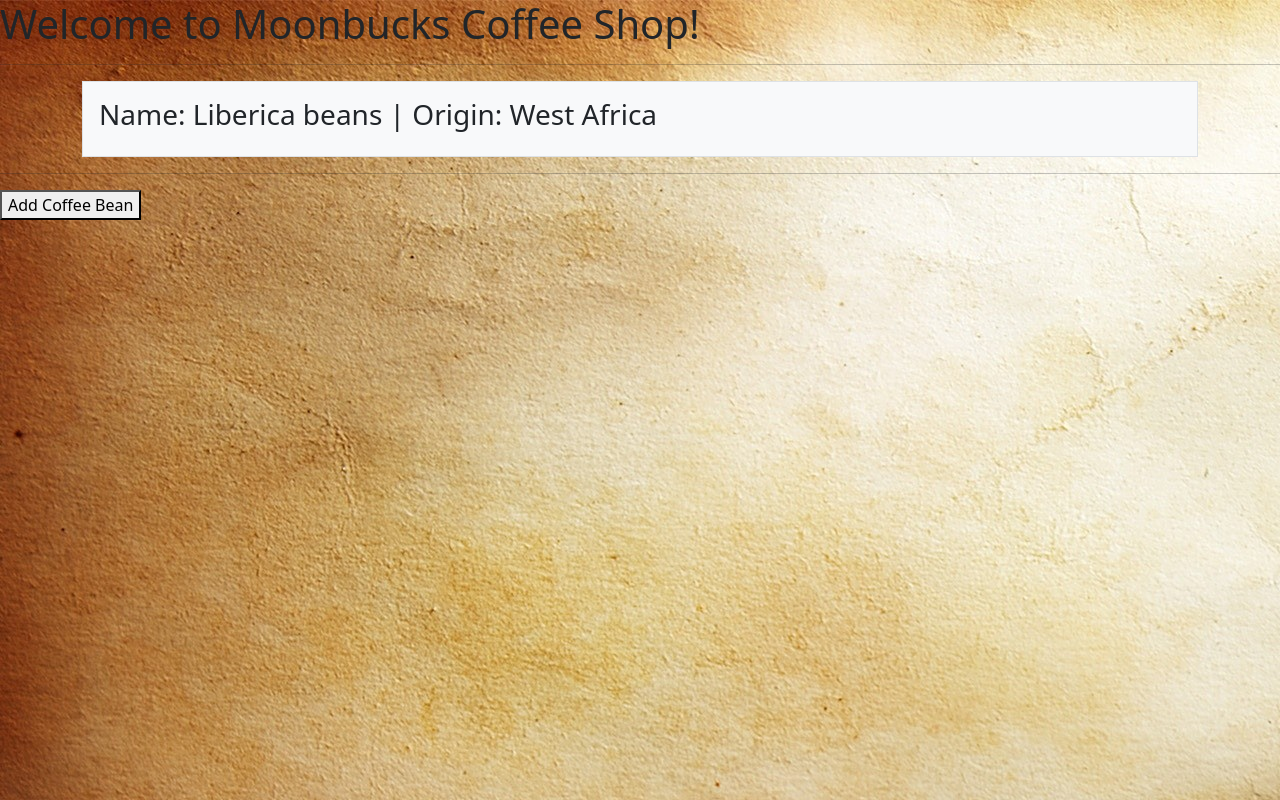
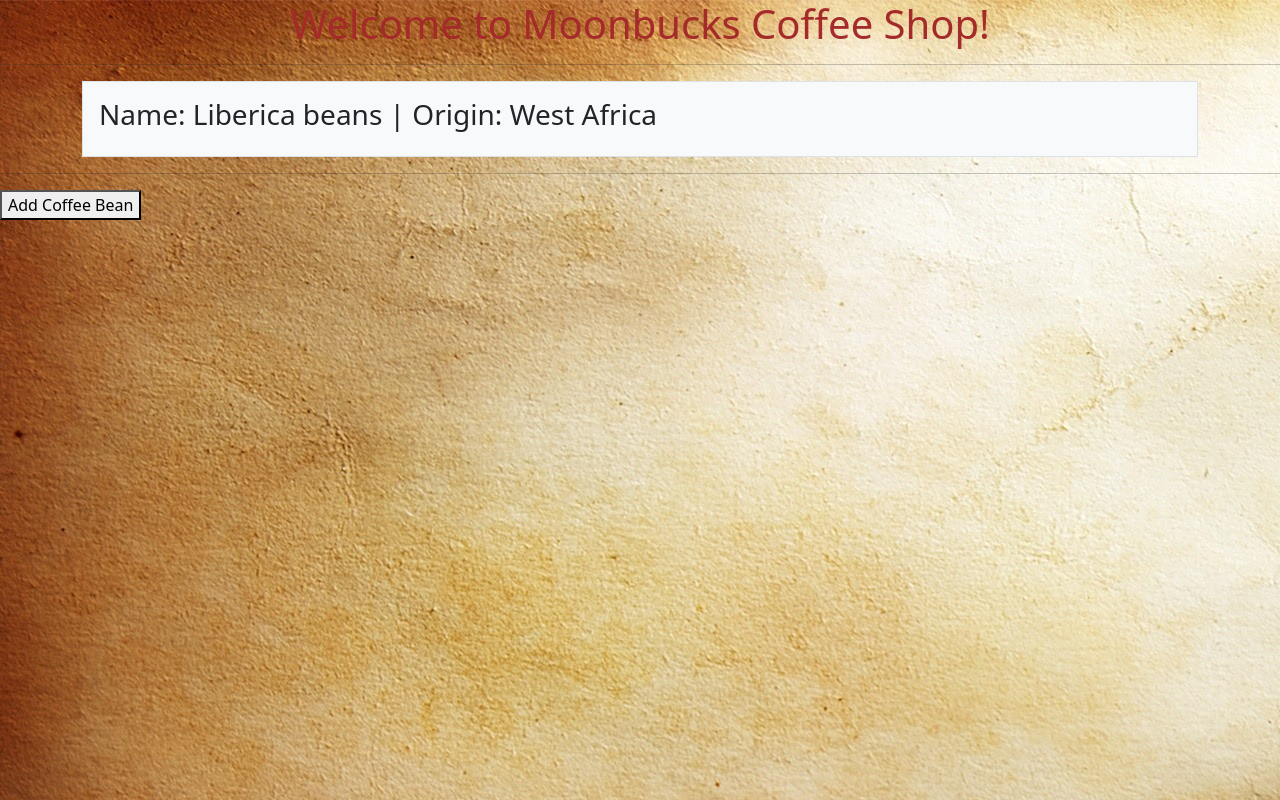
Before and after one commit to nancyliqn91/Coffee-Shop-Inventory-Tracker, a React (Create React App) app: page / in a window 1280 px wide. Built offline with nearby package versions, Linux system fonts and the light colour scheme.

Commit message:
add more css

```diff
--- a/src/App.css
+++ b/src/App.css
@@ -2,7 +2,19 @@ body {
   text-align: center;
 }
 
-.App {
+#header {
+  text-align: center;
+  color: brown;
+}
+
+#price {
+  color: red;
+}
+
+
+
+
+/* .App {
   text-align: center;
 }
 
@@ -39,4 +51,4 @@ body {
   to {
     transform: rotate(360deg);
   }
-}
+} */
--- a/src/components/CoffeeDetail.js
+++ b/src/components/CoffeeDetail.js
@@ -14,7 +14,7 @@ function CoffeeDetail(props){
           <h3>Name: {coffee.name}</h3>
           <p><em>Origin: {coffee.origin}</em></p>
           <p><em>Roast: {coffee.roast}</em></p>
-          <p><em>Unit Price(dollars/pound): {coffee.price}</em></p>
+          <p id="price"><em>Unit Price(dollars/pound): {coffee.price}</em></p>
           <p><em>Pounds: {coffee.quantity}</em></p>
         </Card.Text>
 
--- a/src/components/Header.js
+++ b/src/components/Header.js
@@ -3,7 +3,7 @@ import React from "react";
 function Header(){
   return (
     <React.Fragment>
-    <h1>Welcome to Moonbucks Coffee Shop!</h1>
+    <h1 id="header">Welcome to Moonbucks Coffee Shop!</h1>
 
     </React.Fragment>
   );
--- a/src/index.css
+++ b/src/index.css
@@ -1,5 +1,6 @@
 body {
   background-image: url("./img/background.jpg");
+
   margin: 0;
   font-family: -apple-system, BlinkMacSystemFont, 'Segoe UI', 'Roboto', 'Oxygen','Ubuntu', 'Cantarell', 'Fira Sans', 'Droid Sans', 'Helvetica Neue',sans-serif;
   -webkit-font-smoothing: antialiased;
@@ -7,6 +8,5 @@ body {
 }
 
 code {
-  font-family: source-code-pro, Menlo, Monaco, Consolas, 'Courier New',
-    monospace;
+  font-family: source-code-pro, Menlo, Monaco, Consolas, 'Courier New',monospace;
 }
```
